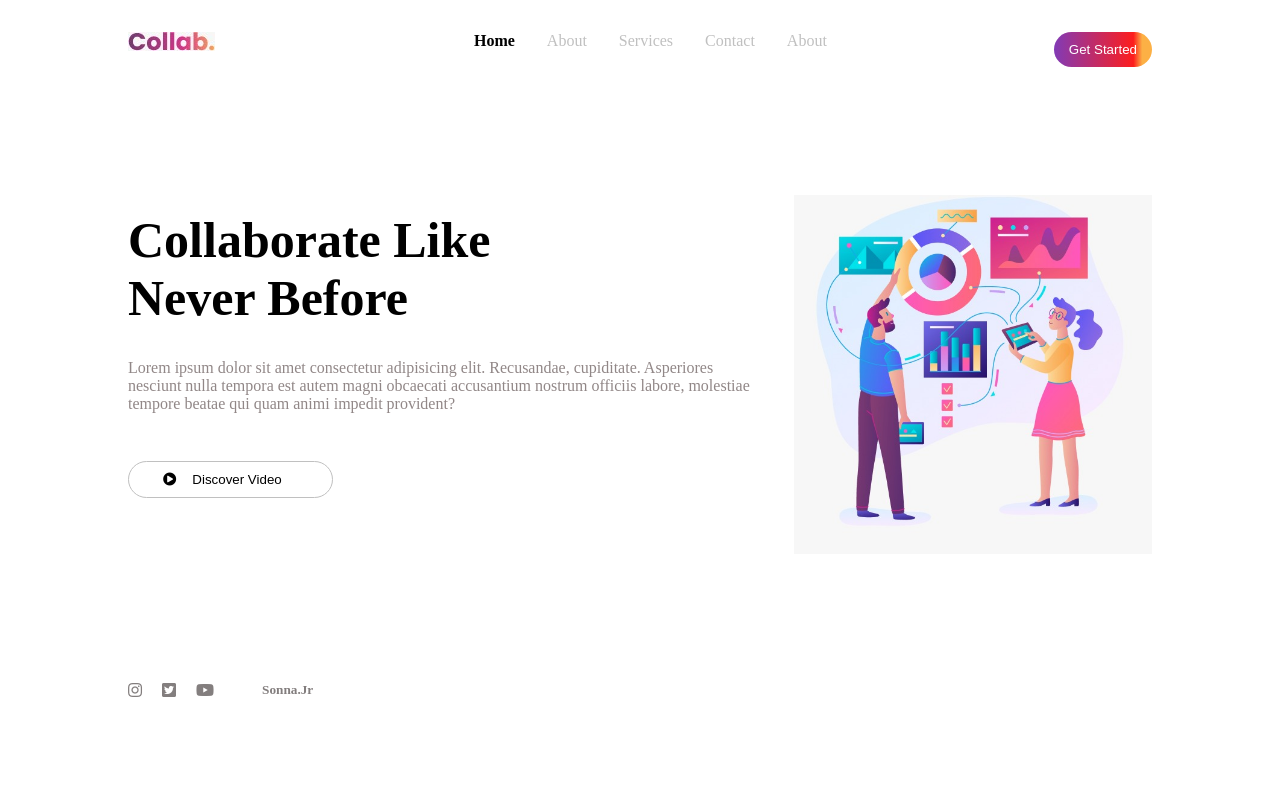
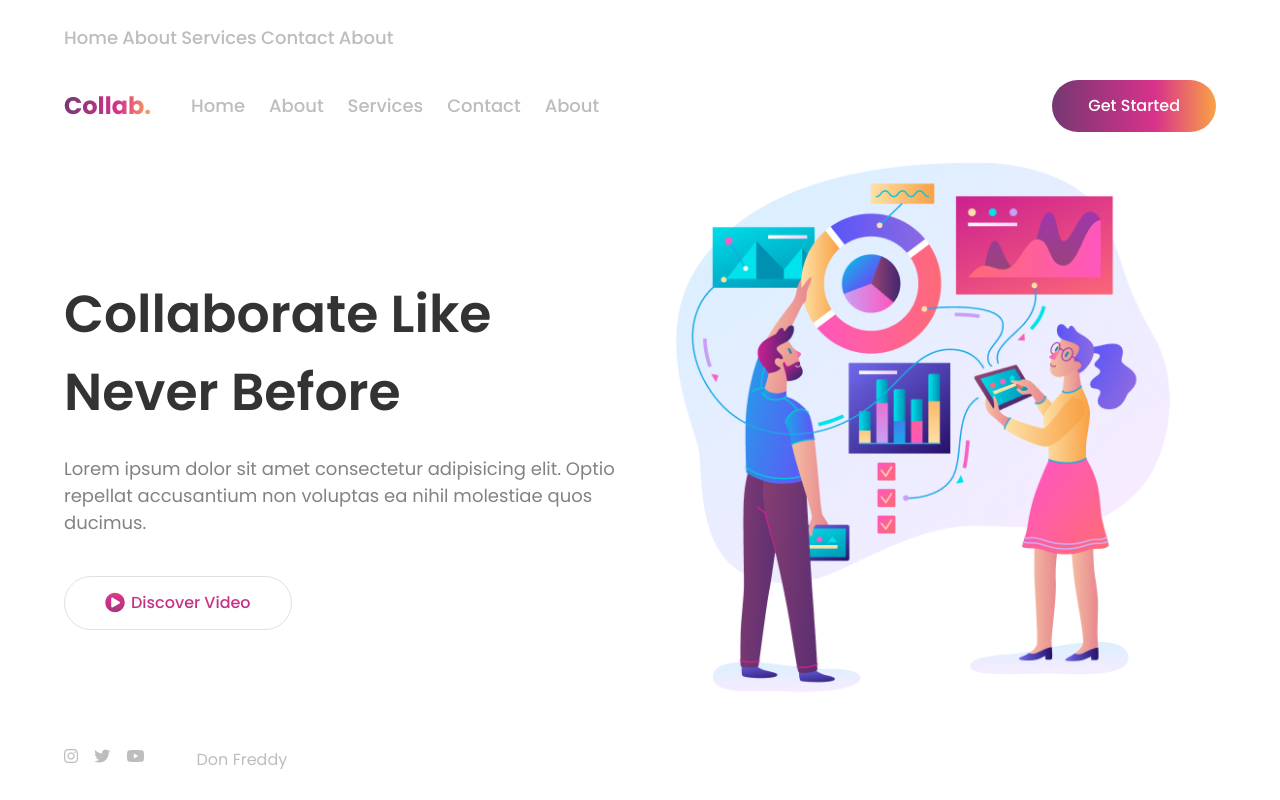
Before and after one commit to junior-bilong/freddy-app, a plain HTML site: page index.html in a window 1280 px wide. Drawn offline with Linux system fonts and the light colour scheme.

Commit message:
add responsible

```diff
--- /dev/null
+++ b/css/style.css
@@ -0,0 +1,380 @@
+* {
+  margin: 0;
+  padding: 0;
+  box-sizing: border-box;
+  font: inherit;
+  columns: inherit;
+}
+
+body {
+  font-family: "Poppins", sans-serif;
+  color: #333333;
+}
+
+p {
+  max-width: 600;
+}
+
+#container {
+  max-width: 1200px;
+  padding: 24px;
+  margin: auto;
+
+  display: grid;
+  grid-template-rows: auto 1fr auto;
+  height: 100vh;
+}
+
+/* Navigation Bar */
+
+header {
+  display: flex;
+  align-items: center;
+}
+
+.navbar {
+  flex-grow: 1;
+  margin-left: 40px;
+}
+
+.nav-logo {
+  cursor: pointer;
+}
+
+.nav-menu {
+  display: flex;
+  justify-content: space-between;
+  width: min-content;
+  align-items: center;
+}
+
+.nav-item {
+  list-style: none;
+  margin-left: 24px;
+}
+
+.nav-item:first-child {
+  margin-left: 0;
+}
+
+.nav-link {
+  text-decoration: none;
+  color: #bdbdbd;
+  font-weight: 500;
+  font-size: 18px;
+  line-height: 27px;
+  -webkit-transition: all 0.3s ease-in-out;
+  transition: all 0.3s ease-in-out;
+}
+
+.nav-link:hover {
+  color: #333333;
+}
+
+.nav-link.active {
+  color: #333333;
+}
+
+.nav-btn {
+  font-size: 16px;
+  font-weight: 500;
+  line-height: 32px;
+  color: #ffffff;
+  border: none;
+  outline: none;
+  padding: 10px 36px;
+  background: linear-gradient(270deg, #faa245 0%, #d8328a 37.25%, #753872 100%);
+  border-radius: 50px;
+  cursor: pointer;
+  -webkit-transition: all 0.3s ease-in-out;
+  transition: all 0.3s ease-in-out;
+}
+
+.hamburger {
+  display: none;
+}
+
+.bar {
+  display: block;
+  width: 25px;
+  height: 3px;
+  margin: 5px auto;
+  -webkit-transition: all 0.3s ease-in-out;
+  transition: all 0.3s ease-in-out;
+  background-color: #101010;
+}
+
+/* Main */
+
+main {
+  display: flex;
+  align-items: center;
+}
+
+.main-content {
+  flex: 1;
+  margin: 40px 0;
+}
+
+.headline {
+  font-size: 52px;
+  font-weight: 600;
+  font-weight: 150%;
+}
+
+.desc {
+  padding: 24px 0 40px 0;
+  font-size: 18px;
+  font-weight: 200%;
+  color: #828282;
+}
+
+.play-btn {
+  border: 1px solid #e0e0e0;
+  padding: 10px 40px;
+  background: transparent;
+  outline: none;
+  cursor: pointer;
+  font-weight: 500;
+  font-size: 16px;
+  box-sizing: border-box;
+  border-radius: 40px;
+  line-height: 200%;
+  display: flex;
+  align-items: center;
+  background: -webkit-linear-gradient(
+    270deg,
+    #faa245 0%,
+    #d8328a 37.25%,
+    #753872 100%
+  );
+  background-clip: text;
+  -webkit-background-clip: text;
+  -webkit-text-fill-color: transparent;
+  -webkit-transition: all 0.3s ease-in-out;
+  transition: all 0.3s ease-in-out;
+}
+
+.play-btn:hover,
+.nav-btn:hover {
+  box-shadow: 0 10px 15px -3px rgba(0, 0, 0, 0.1);
+}
+
+.play-btn .fa {
+  margin-right: 6px;
+  font-size: 1.25rem;
+  color: inherit;
+}
+
+.main-img {
+  flex: 1;
+}
+
+.main-img img {
+  width: 100%;
+}
+
+/* Footer */
+
+footer {
+  display: flex;
+}
+
+.social {
+  margin-right: 40px;
+}
+
+.social-link {
+  text-decoration: none;
+  margin-right: 12px;
+  color: #bdbdbd;
+}
+
+.social-link:hover {
+  color: #333333;
+}
+
+span.name {
+  font-size: 16px;
+  line-height: 200%;
+  color: #bdbdbd;
+}
+
+/* Responsible */
+
+/* On screens that are 768px wide or less */
+@media only screen and (max-width: 768px) {
+  header {
+    display: flex;
+    justify-content: space-between;
+  }
+
+  .navbar,
+  .nav-logo {
+    display: none;
+  }
+
+  .nav-menu.active {
+    left: 0;
+  }
+
+  .nav-item {
+    margin: 2.5rem 0;
+  }
+
+  .nav-menu {
+    position: fixed;
+    left: -100%;
+    top: 5rem;
+    flex-direction: column;
+    background-color: rgb(161, 22, 22);
+    width: 100%;
+    border-radius: 10px;
+    text-align: center;
+    transition: 0.3s;
+    box-shadow: 0 10px 27px rgba(0, 0, 0, 0.05);
+  }
+
+  .hamburger {
+    display: block;
+    color: #333333;
+    cursor: pointer;
+  }
+
+  /* .nav-btn {
+  } */
+
+  .hamburger.active .bar:nth-child(2) {
+    opacity: 0;
+  }
+
+  .hamburger.active .bar:nth-child(1) {
+    transform: translateY(8px) rotate(45deg);
+  }
+
+  .hamburger.active .bar:nth-child(3) {
+    transform: translateY(-8px) rotate(-45deg);
+  }
+
+  main {
+    display: block;
+    margin-top: 40px;
+    /* text-align: center; */
+  }
+
+  .headline {
+    font-size: 40px;
+  }
+
+  .play-btn {
+    position: relative;
+    right: 0;
+  }
+}
+
+/* #container {
+  padding-left: 15%;
+  padding-right: 15%;
+}
+
+.navbar {
+  display: flex;
+  justify-content: space-between;
+  align-items: center;
+  padding: 1rem 1.5rem;
+}
+
+.nav-menu {
+  display: flex;
+  justify-content: space-between;
+  align-items: center;
+}
+
+.nav-item {
+  margin-left: 2rem;
+}
+
+.nav-link {
+  font-size: 1.6rem;
+  font-weight: 400;
+  color: #475569;
+}
+
+.nav-link:hover {
+  color: #f72fc5;
+}
+
+.nav-logo {
+  font-size: 2.1rem;
+  font-weight: 500;
+  color: #f72fc5;
+}
+
+.nav-btn {
+  padding: 14px 20px;
+  color: #fff;
+  font-weight: bold;
+  outline: none;
+  background-color: #f72fc5;
+  border-radius: 50px;
+  border-color: transparent;
+  box-shadow: 0 10px 15px -3px rgba(0, 0, 0, 0.1);
+}
+
+.hamburger {
+  display: none;
+}
+
+.bar {
+  display: block;
+  width: 25px;
+  height: 3px;
+  margin: 5px auto;
+  -webkit-transition: all 0.3s ease-in-out;
+  transition: all 0.3s ease-in-out;
+  background-color: #101010;
+}
+
+@media only screen and (max-width: 768px) {
+  .nav-btn {
+    display: none;
+  }
+
+  .nav-menu {
+    position: fixed;
+    left: -100%;
+    top: 5rem;
+    flex-direction: column;
+    background-color: #fff;
+    width: 100%;
+    border-radius: 10px;
+    text-align: center;
+    transition: 0.3s;
+    box-shadow: 0 10px 27px rgba(0, 0, 0, 0.05);
+  }
+
+  .nav-menu.active {
+    left: 0;
+  }
+
+  .nav-item {
+    margin: 2.5rem 0;
+  }
+
+  .hamburger {
+    display: block;
+    cursor: pointer;
+  }
+
+  .hamburger.active .bar:nth-child(2) {
+    opacity: 0;
+  }
+
+  .hamburger.active .bar:nth-child(1) {
+    transform: translateY(8px) rotate(45deg);
+  }
+
+  .hamburger.active .bar:nth-child(3) {
+    transform: translateY(-8px) rotate(-45deg);
+  }
+} */
--- a/index.html
+++ b/index.html
@@ -1,64 +1,120 @@
 <!DOCTYPE html>
 <html lang="en">
-<head>
-    <meta charset="UTF-8">
-    <meta http-equiv="X-UA-Compatible" content="IE=edge">
-    <meta name="viewport" content="width=device-width, initial-scale=1.0">
-    <link rel="stylesheet" href="style.css">
-     <link rel="stylesheet" href="https://cdnjs.cloudflare.com/ajax/libs/font-awesome/5.11.1/css/all.min.css">
-    <title>Freddy App</title>
-</head>
-<body>
-    <header class="container">
-        <div class="con">
-            <div class="logo">
-                <img class="logo" src="./image/WhatsApp Image 2021-05-06 at 11.22.06 PM (1).jpeg" alt="logo">
-            </div>
+  <head>
+    <meta charset="UTF-8" />
+    <meta name="HandheldFriendly" content="true" />
+    <meta
+      name="viewport"
+      content="width=device-width, initial-scale=1.0 maximum-scale=5"
+    />
 
-            <div class="navigation">
-                <nav class="nav-bar">
-                    <ul class="nav-list">
-                        <a href="#"><li class="home">Home</li></a>
-                        <a href="#"><li class="silver">About</li></a>
-                        <a href="#"><li class="silver">Services</li> </a>
-                        <a href="#"><li class="silver">Contact</li> </a>
-                        <a href="#"><li class="silver">About</li> </a>
-                    </ul>
-                </nav>
-            </div>
+    <!-- Favicon -->
+    <link rel="icon" href="img/devchallenges.png" />
 
-            <div class="btn">
-                <button class="btn1">Get Started</button>
-            </div>
+    <!-- Font Awesome v5.11.1 -->
+    <link
+      rel="stylesheet"
+      href="https://cdnjs.cloudflare.com/ajax/libs/font-awesome/5.11.1/css/all.min.css"
+    />
 
+    <!-- Google Font (Poppins) -->
+    <link rel="preconnect" href="https://fonts.gstatic.com" />
+    <link
+      href="https://fonts.googleapis.com/css2?family=Poppins:wght@300;400;500;600&display=swap"
+      rel="stylesheet"
+    />
+
+    <!-- StyleSheet -->
+    <link rel="stylesheet" href="css/style.css" />
+
+    <!-- Document Title -->
+    <title>Collab.</title>
+  </head>
+  <body>
+    <div id="container">
+      <!-- Mobile navigation -->
+      <div class="mobile-nav">
+        <a href="#" class="nav-link">Home</a>
+        <a href="#" class="nav-link">About</a>
+        <a href="#" class="nav-link">Services</a>
+        <a href="#" class="nav-link">Contact</a>
+        <a href="#" class="nav-link">About</a>
+      </div>
+
+      <!-- End Mobile navigation -->
+
+      <header>
+        <img src="img/Collab..png" alt="Logo" class="nav-logo" />
+
+        <nav class="navbar">
+          <ul class="nav-menu">
+            <li class="nav-item">
+              <a href="#" class="nav-link">Home</a>
+            </li>
+            <li class="nav-item">
+              <a href="#" class="nav-link">About</a>
+            </li>
+            <li class="nav-item">
+              <a href="#" class="nav-link">Services</a>
+            </li>
+            <li class="nav-item">
+              <a href="#" class="nav-link">Contact</a>
+            </li>
+            <li class="nav-item">
+              <a href="#" class="nav-link">About</a>
+            </li>
+          </ul>
+        </nav>
+
+        <!-- For mobile size -->
+        <div class="hamburger">
+          <span class="bar"></span>
+          <span class="bar"></span>
+          <span class="bar"></span>
         </div>
 
-    </header>
+        <button class="nav-btn">Get Started</button>
+      </header>
 
-    <section class="main-section">
-        <div class="con">
-            <div class="text">
-                <h1>Collaborate Like <br> Never Before</h1>
-                <p class="para">Lorem ipsum dolor sit amet consectetur adipisicing elit. Recusandae, cupiditate. Asperiores nesciunt nulla tempora est autem magni obcaecati accusantium nostrum officiis labore, molestiae tempore beatae qui quam animi impedit provident?</p>
-                <button class="btn2"><i class="fas fa-play-circle"></i>Discover Video</button>
-            </div>
+      <!-- Main -->
+      <main>
+        <div class="main-content">
+          <h1 class="headline">Collaborate Like Never Before</h1>
+          <p class="desc">
+            Lorem ipsum dolor sit amet consectetur adipisicing elit. Optio
+            repellat accusantium non voluptas ea nihil molestiae quos ducimus.
+          </p>
 
-            <img src="./image/WhatsApp Image 2021-05-06 at 11.22.05 PM.jpeg" alt="" class="image">
+          <button class="play-btn">
+            <i class="fa fa-play-circle" aria-hidden="true"></i>
+            Discover Video
+          </button>
         </div>
-    </section>
 
-    <footer class="main-footer">
-        <div class="con">
-            <div class="media">
-                <a href="#"><i class="fab fa-instagram"></i></a>
-                <a href="#"><i class="fab fa-twitter-square"></i></a>
-                <a href="#"><i class="fab fa-youtube"></i></a>
-            </div>
+        <div class="main-img">
+          <img src="img/data-x1.png" alt="" />
+        </div>
+      </main>
 
-            <div class="name">
-                <h5>Sonna.Jr</h5>
-            </div>
+      <!-- Footer -->
+      <footer>
+        <div class="social">
+          <a href="#" class="social-link">
+            <i class="fab fa-instagram"></i>
+          </a>
+          <a href="#" class="social-link">
+            <i class="fab fa-twitter"></i>
+          </a>
+          <a href="#" class="social-link">
+            <i class="fab fa-youtube"></i>
+          </a>
         </div>
-    </footer>
-</body>
+
+        <span class="name">Don Freddy</span>
+      </footer>
+    </div>
+
+    <!-- JavaScript -->
+    <script src="js/main.js"></script>
+  </body>
 </html>
--- /dev/null
+++ b/js/main.js
@@ -0,0 +1,20 @@
+// Show mobile menu when we click a link
+const hamburger = document.querySelector(".hamburger");
+const navMenu = document.querySelector(".nav-menu");
+
+hamburger.addEventListener("click", mobileMenu);
+
+function mobileMenu() {
+  hamburger.classList.toggle("active");
+  navMenu.classList.toggle("active");
+}
+
+// Close when we click a link
+const navLink = document.querySelectorAll(".nav-link");
+
+navLink.forEach((n) => n.addEventListener("click", closeMenu));
+
+function closeMenu() {
+  hamburger.classList.remove("active");
+  navMenu.classList.remove("active");
+}
--- a/style.css
+++ /dev/null
@@ -1,97 +0,0 @@
-* {
-    padding: 0;
-    margin: 0;
-    box-sizing: border-box;
-}
-
-.con {
-    width: 80%;
-    margin: 0 auto;
-}
-
-.container .con {
-    display: flex;
-    justify-content: space-between;
-    margin-top: 2rem;
-}
-
-.nav-bar .nav-list {
-    display: flex;
-    list-style: none;
-}
-
-.nav-list a {
-    text-decoration: none;
-    margin-left: 2rem;
-    color: black;
-}
-
-.nav-list a .home {
-    font-weight: bold;
-}
-
-.nav-list a .silver {
-    color: silver;
-}
-
-.btn1 {
-    color: white;
-    background: linear-gradient(90deg, rgba(131,58,180,1) 1%, rgba(253,29,29,1) 81%, rgba(252,176,69,1) 90%);
-    padding: 10px 15px;
-    border-radius: 20px;
-    border: none;
-}
-
-.main-section .con {
-    display: flex;
-    margin-top: 8rem;
-}
-
-.image {
-    width: 35%;
-    /* position: relative; */
-    /* right: 1rem; */
-}
-
-h1 {
-    margin-top: 1rem;
-    font-size: 50px;
-    /* background-color: red; */
-}
-
-.para {
-    margin-top: 2rem;
-    color: rgb(145, 135, 135);
-    /* background-color: red; */
-    width: 95%;
-}
-
-.btn2 {
-    margin-top: 3rem;
-    padding: 10px 50px;
-    border: 1px solid silver;
-    border-radius: 20px;
-    background-color: white;
-}
-
-.fa-play-circle {
-    position: relative;
-    right: 1rem;
-}
-
-.main-footer .con {
-    display: flex;
-    margin-top: 8rem;
-    margin-bottom: 2rem;
-}
-
-.media a {
-    margin-right: 1rem;
-    color: rgb(131, 126, 126);
-}
-
-.name {
-    position: relative;
-    left: 2rem;
-    color: rgb(131, 126, 126);
-}
```
Also changed, not shown: image/WhatsApp Image 2021-05-06 at 11.22.05 PM (1).jpeg (deleted), image/WhatsApp Image 2021-05-06 at 11.22.05 PM.jpeg (deleted), image/WhatsApp Image 2021-05-06 at 11.22.06 PM (1).jpeg (deleted), img/Collab..png (added), img/data-x1.png (added), img/devchallenges.png (added), 1 other file.
